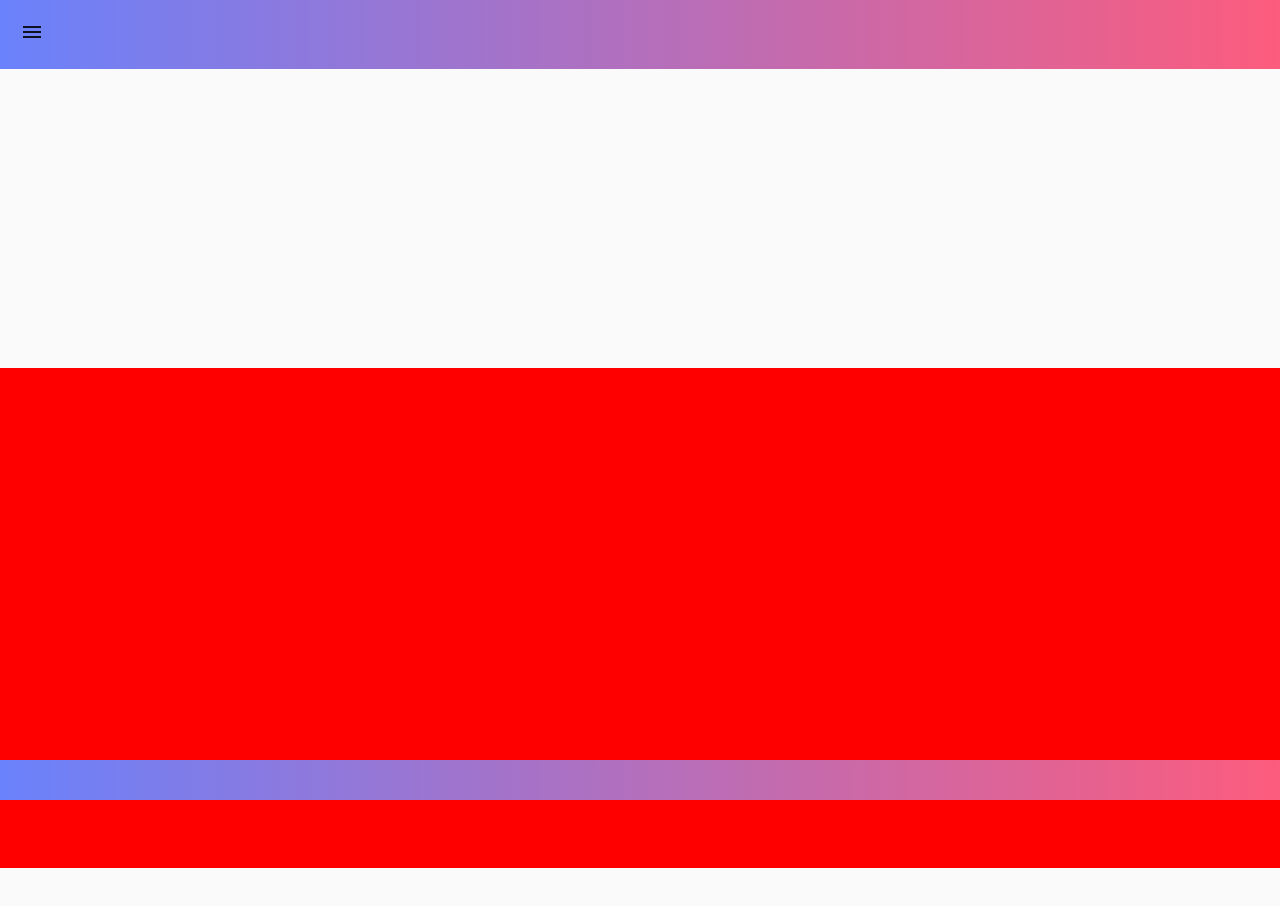
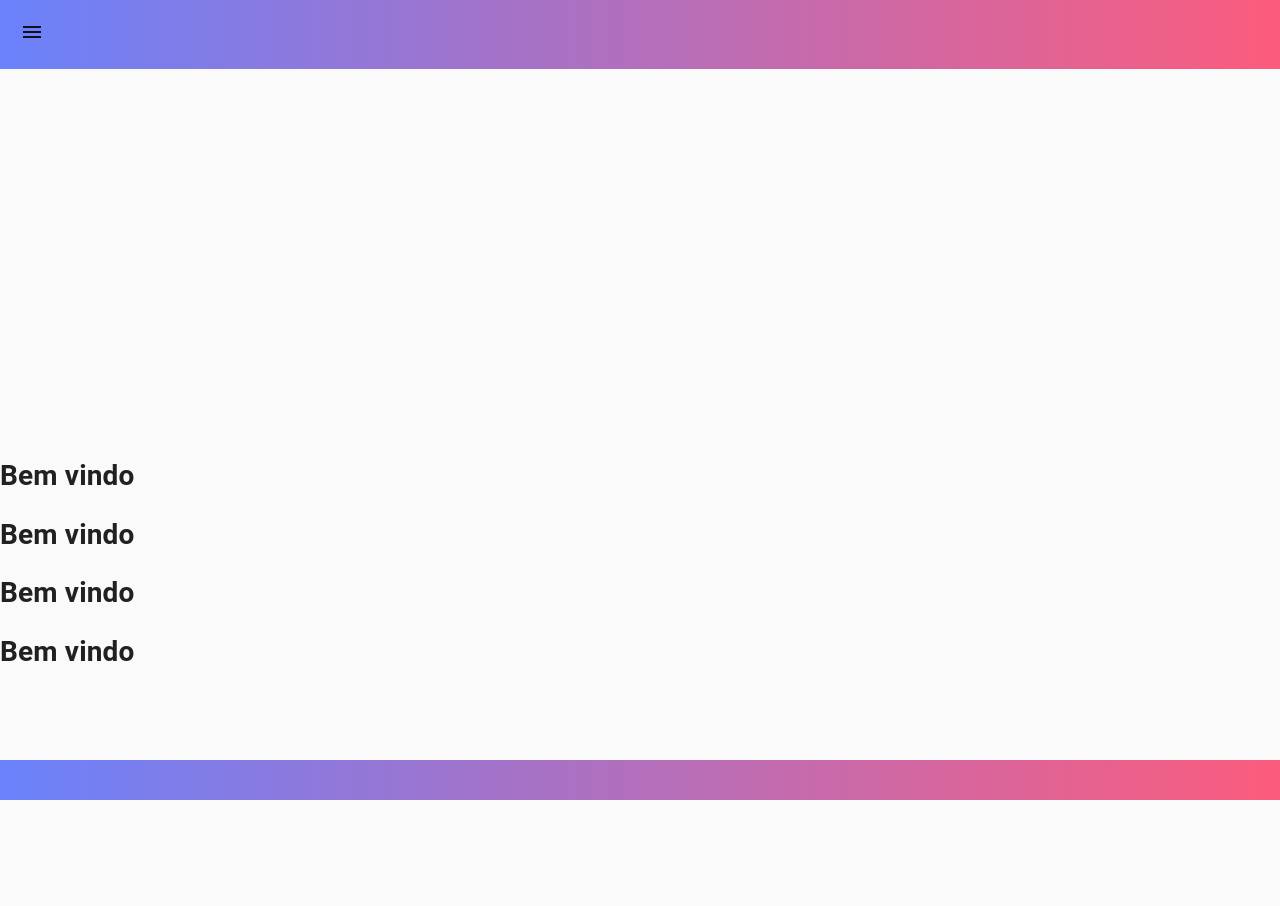
Before and after one commit to Levandovski/react-study-material-ui, a React (Create React App) app: page /menu in a window 1280 px wide. Shown: the top 906 px of the page. Before the commit the page ends 868 px from the top, so only its background shows below. Built offline with nearby package versions, Linux system fonts and the light colour scheme.

Commit message:
Correção de layout

```diff
--- a/src/components/ContentBody/index.jsx
+++ b/src/components/ContentBody/index.jsx
@@ -2,6 +2,6 @@ import React from 'react';
 
 import { Container } from './styles';
 
-export function ContentBody() {
-  return <Container />;
+export function ContentBody({children}) {
+  return (<Container>{children}</Container>);
 }
--- a/src/components/ContentBody/styles.js
+++ b/src/components/ContentBody/styles.js
@@ -1,6 +1,5 @@
 import styled from 'styled-components';
 
 export const Container = styled.div`
-  height:500px;
-  background:red;
+    height:100vh;
 `;
--- a/src/components/Layout/index.jsx
+++ b/src/components/Layout/index.jsx
@@ -8,8 +8,13 @@ import { ContentBody } from '../ContentBody';
 export function Layout() {
   return (
       <>
-        <Menu />
-        <ContentBody />
+        <Menu/>
+        <ContentBody>
+        <h1>Bem vindo</h1>
+        <h1>Bem vindo</h1>
+        <h1>Bem vindo</h1>
+        <h1>Bem vindo</h1>
+        </ContentBody>
         <Footer />
       </>
   );
--- a/src/components/Menu/Style.js
+++ b/src/components/Menu/Style.js
@@ -10,6 +10,6 @@ export const Header = styled.div`
   background: -webkit-linear-gradient(to right, #6A82FB, #FC5C7D);  /* Chrome 10-25, Safari 5.1-6 */
   background: linear-gradient(to right, #6A82FB, #FC5C7D); /* W3C, IE 10+/ Edge, Firefox 16+, Chrome 26+, Opera 12+, Safari 7+ */
   padding:20px;
-  position:fixed;
+
   width:100vw;
 `;
```
